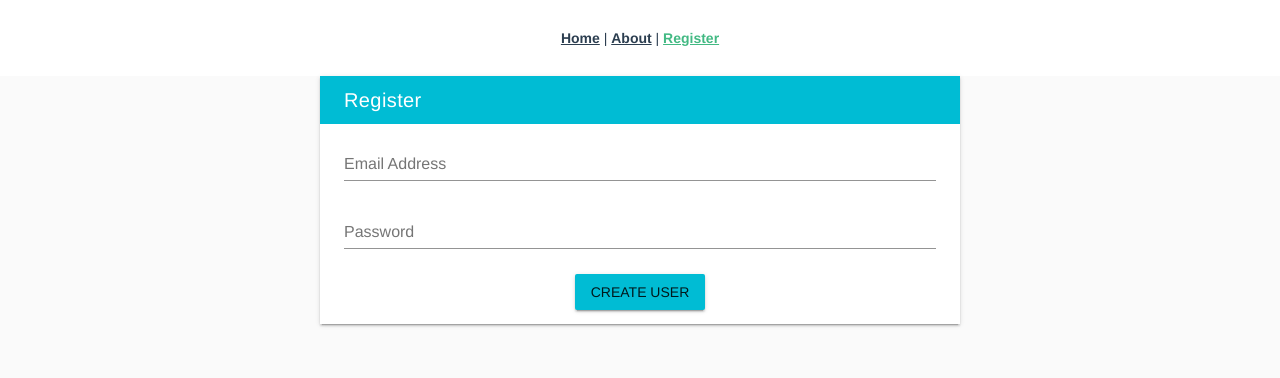
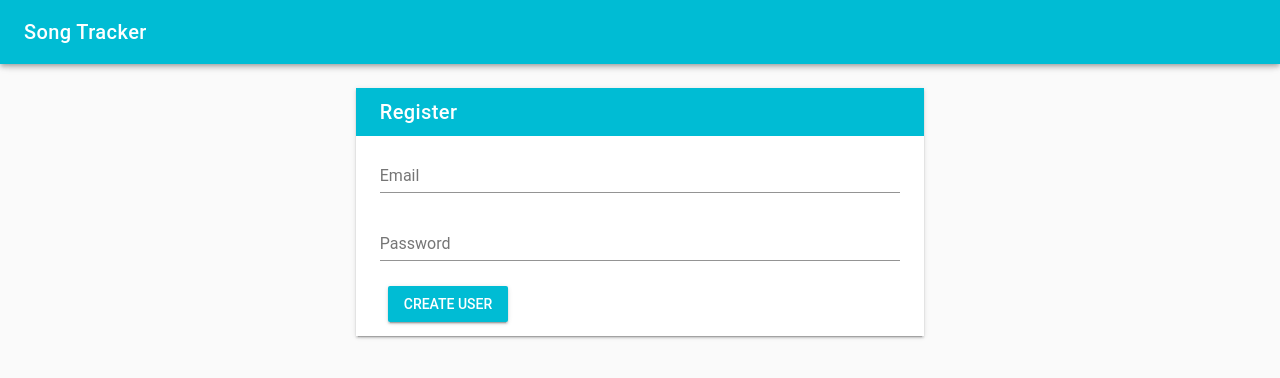
Before and after one commit to BlackStar3194/VueSongTracker, a Vue app: page /register in a window 1280 px wide. Shown: the top 378 px of the page. Built offline with nearby package versions, Linux system fonts and the light colour scheme.

Commit message:
Added page header and aligned all properly.

```diff
--- a/src/App.vue
+++ b/src/App.vue
@@ -1,16 +1,28 @@
 <template>
   <div id="app">
-    <div id="nav">
-      <router-link to="/">Home</router-link> |
-      <router-link to="/about">About</router-link> |
-      <router-link :to="{name: 'register'}" >Register</router-link>
-    </div>
-    <router-view/>
+    <v-app>
+      <page-header/>
+      <v-content>
+        <v-container>
+          <router-view/>
+        </v-container>
+      </v-content>
+    </v-app>
   </div>
 </template>
 
+<script>
+import PageHeader from '@/components/Header.vue'
+export default {
+  components: {
+    PageHeader
+  }
+}
+</script>
+
+
 <style lang="scss">
-#app {
+#appp {
   font-family: 'Avenir', Helvetica, Arial, sans-serif;
   -webkit-font-smoothing: antialiased;
   -moz-osx-font-smoothing: grayscale;
--- /dev/null
+++ b/src/components/Header.vue
@@ -0,0 +1,17 @@
+<template>
+    <v-toolbar dark class="cyan">
+        <v-toolbar-title class="mr-4">
+            Song Tracker
+        </v-toolbar-title>
+    </v-toolbar>
+</template>
+
+<script>
+export default {
+
+}
+</script>
+
+<style scoped>
+
+</style>
--- a/src/components/Register.vue
+++ b/src/components/Register.vue
@@ -1,24 +1,22 @@
 <template>
-    <v-app>
     <v-layout row>
         <v-flex xs6 offset-xs3>
             <v-alert :value="error" color="error" icon="warning" class="mb-2">
                 {{error}}
             </v-alert>
-                <div class="white elevation-2">
+            <div class="white elevation-2" justify-center>
                 <v-toolbar flat dense class="cyan" dark>
-                    <v-toolbar-title>Register</v-toolbar-title>
+                <v-toolbar-title class="white--text">Register</v-toolbar-title>
                 </v-toolbar>
                 <div class="pl-4 pr-4 pt-2 pb-2">
-                        <v-text-field label="Email Address" type="text" v-model="email"></v-text-field>
+                    <v-text-field label="Email" type="text" v-model="email"></v-text-field>
                     <v-text-field label="Password" v-model="password" type="password"></v-text-field>
 
-                        <v-btn class="cyan" @click="handleRegister()" type="submit">Create User</v-btn>
+                    <v-btn class="cyan" dark @click="handleRegister()" type="submit">Create User</v-btn>
                 </div>
             </div>
         </v-flex>
     </v-layout>
-    </v-app>
 </template>
 <script>
 import AuthenticationService from '@/services/AuthenticationService'
```
Also changed, not shown: 1 other file (tests, documents, lock files or other folders). Lines whose indentation alone changed are shown as unchanged.
